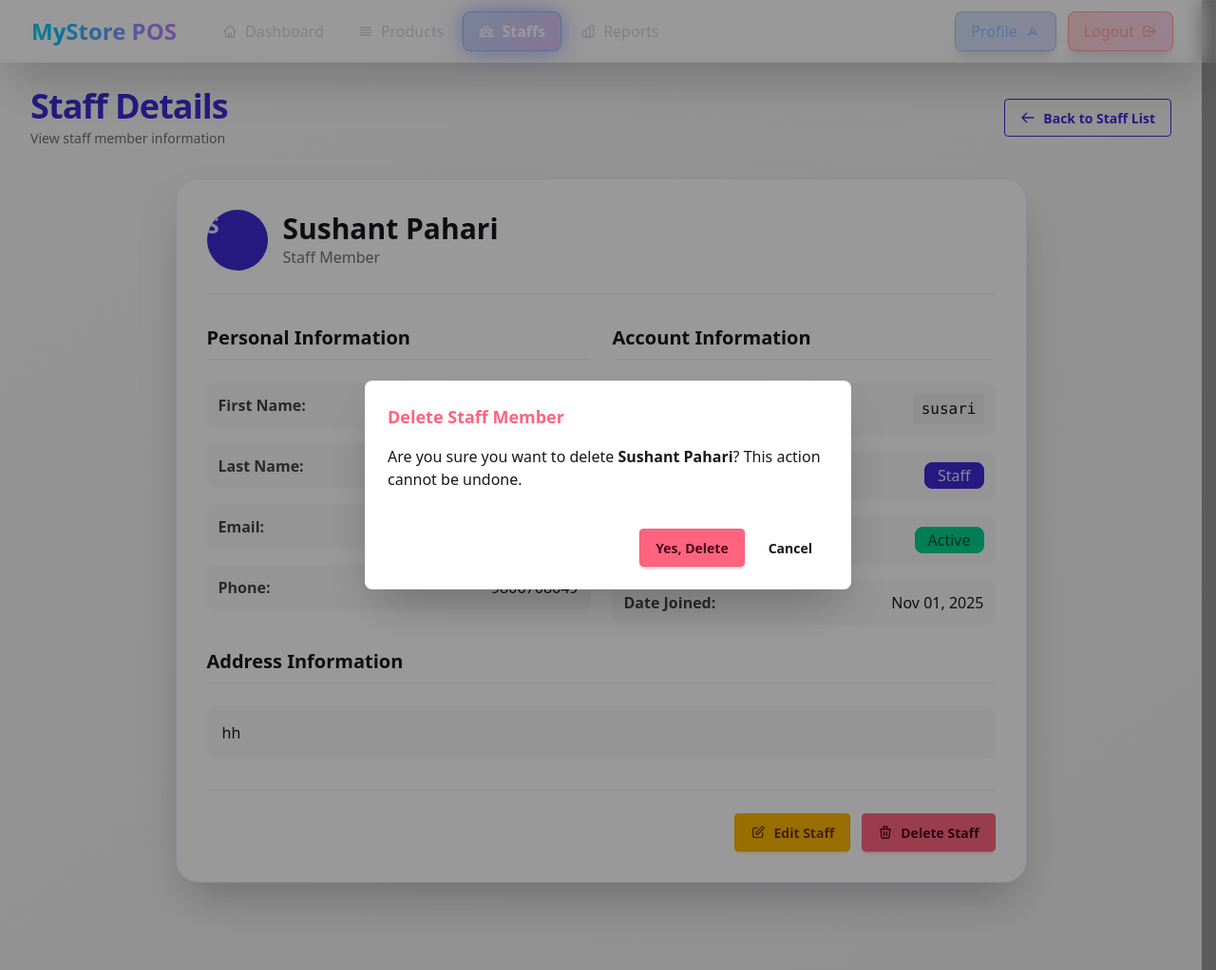
After one commit to Sushant7-codes/FINAL_RETAIL_POS, a Django app: page /shop/staffs/141/ in a window 1280 px wide, after a click on "Delete Staff". The commit adds this page. Shown: the whole page at 95% size. Run offline with Django 5.2, Linux system fonts and the light colour scheme; a user stored in the database is signed in; data comes from the database, SQL or seed files in the repository; both versions use the stored data as it was after the commit; some libraries are stand-ins or nearby versions.

Commit message:
made changes to sending email to staffs after registration and made the view edit and delete properly work for the staffs

```diff
--- /dev/null
+++ b/shop/templates/shop/staffs-detail.html
@@ -0,0 +1,170 @@
+{% extends 'base.html' %}
+{% load form_extras %}
+
+{% block title %}Staff Details{% endblock title %}
+
+{% block content %}
+<main class="min-h-screen flex flex-col p-4 md:p-8 w-full bg-gradient-to-br from-base-200 to-base-300 pt-16 mt-15">
+
+    <!-- Messages -->
+    {% if messages %}
+    <div class="fixed top-5 right-5 z-50 space-y-2">
+        {% for message in messages %}
+            {% if message.level == DEFAULT_MESSAGE_LEVELS.ERROR %}
+                <div class="alert alert-error alert-soft shadow-lg text-white px-4 py-2 rounded-md" role="alert">
+                    <span>{{ message }}</span>
+                </div>
+            {% else %}
+                <div class="alert shadow-lg bg-green-600 text-white px-4 py-2 rounded-md toast-message" role="alert">
+                    <span>{{ message }}</span>
+                </div>
+            {% endif %}
+        {% endfor %}
+    </div>
+    <script>
+        setTimeout(() => {
+            document.querySelectorAll('.toast-message').forEach(toast => toast.remove());
+        }, 6000);
+    </script>
+    {% endif %}
+
+    <!-- Page Header -->
+    <div class="flex flex-col md:flex-row justify-between items-start md:items-center mb-8 gap-4">
+        <div>
+            <h1 class="text-4xl font-extrabold text-primary mb-1 tracking-tight">Staff Details</h1>
+            <p class="text-base-content/60 text-sm">View staff member information</p>
+        </div>
+        <div class="flex gap-2">
+            <a href="{% url 'shop:staffs' %}" class="btn btn-outline btn-primary gap-2">
+                <svg xmlns="http://www.w3.org/2000/svg" class="h-4 w-4" fill="none" viewBox="0 0 24 24" stroke="currentColor">
+                    <path stroke-linecap="round" stroke-linejoin="round" stroke-width="2" d="M10 19l-7-7m0 0l7-7m-7 7h18" />
+                </svg>
+                Back to Staff List
+            </a>
+        </div>
+    </div>
+
+    <!-- Staff Details Card -->
+    <div class="max-w-4xl mx-auto w-full">
+        <div class="shadow-2xl rounded-3xl p-8 bg-base-100 border border-primary/10">
+            <!-- Header -->
+            <div class="flex items-center gap-4 mb-8 pb-6 border-b border-base-300">
+                <div class="avatar placeholder">
+                    <div class="bg-primary text-primary-content rounded-full w-16 h-16 text-2xl font-bold">
+                        <span>{{ staff.get_full_name|slice:":1"|upper }}</span>
+                    </div>
+                </div>
+                <div>
+                    <h2 class="text-3xl font-bold text-base-content">{{ staff.get_full_name }}</h2>
+                    <p class="text-base-content/60">Staff Member</p>
+                </div>
+            </div>
+
+            <!-- Details Grid -->
+            <div class="grid grid-cols-1 md:grid-cols-2 gap-6">
+                <!-- Personal Information -->
+                <div class="space-y-6">
+                    <h3 class="text-xl font-semibold text-base-content border-b border-base-300 pb-2">Personal Information</h3>
+
+                    <div class="space-y-4">
+                        <div class="flex justify-between items-center p-3 bg-base-200 rounded-lg">
+                            <span class="font-semibold text-base-content/80">First Name:</span>
+                            <span class="text-base-content font-medium">{{ staff.first_name }}</span>
+                        </div>
+
+                        <div class="flex justify-between items-center p-3 bg-base-200 rounded-lg">
+                            <span class="font-semibold text-base-content/80">Last Name:</span>
+                            <span class="text-base-content font-medium">{{ staff.last_name }}</span>
+                        </div>
+
+                        <div class="flex justify-between items-center p-3 bg-base-200 rounded-lg">
+                            <span class="font-semibold text-base-content/80">Email:</span>
+                            <span class="text-base-content font-medium">{{ staff.email|default:"Not provided" }}</span>
+                        </div>
+
+                        <div class="flex justify-between items-center p-3 bg-base-200 rounded-lg">
+                            <span class="font-semibold text-base-content/80">Phone:</span>
+                            <span class="text-base-content font-medium">{{ staff.phone_number|default:"Not provided" }}</span>
+                        </div>
+                    </div>
+                </div>
+
+                <!-- Account Information -->
+                <div class="space-y-6">
+                    <h3 class="text-xl font-semibold text-base-content border-b border-base-300 pb-2">Account Information</h3>
+
+                    <div class="space-y-4">
+                        <div class="flex justify-between items-center p-3 bg-base-200 rounded-lg">
+                            <span class="font-semibold text-base-content/80">Username:</span>
+                            <span class="font-mono text-base-content font-medium bg-base-300 px-2 py-1 rounded">{{ staff.username }}</span>
+                        </div>
+
+                        <div class="flex justify-between items-center p-3 bg-base-200 rounded-lg">
+                            <span class="font-semibold text-base-content/80">Role:</span>
+                            <span class="badge badge-primary badge-lg">{{ staff.get_role_display }}</span>
+                        </div>
+
+                        <div class="flex justify-between items-center p-3 bg-base-200 rounded-lg">
+                            <span class="font-semibold text-base-content/80">Staff Status:</span>
+                            <span class="badge {% if staff.is_staff %}badge-success{% else %}badge-error{% endif %} badge-lg">
+                                {% if staff.is_staff %}Active{% else %}Inactive{% endif %}
+                            </span>
+                        </div>
+
+                        <div class="flex justify-between items-center p-3 bg-base-200 rounded-lg">
+                            <span class="font-semibold text-base-content/80">Date Joined:</span>
+                            <span class="text-base-content font-medium">{{ staff.date_joined|date:"M d, Y" }}</span>
+                        </div>
+                    </div>
+                </div>
+
+                <!-- Address Information -->
+                <div class="md:col-span-2 space-y-6">
+                    <h3 class="text-xl font-semibold text-base-content border-b border-base-300 pb-2">Address Information</h3>
+
+                    <div class="p-4 bg-base-200 rounded-lg">
+                        <p class="text-base-content font-medium">
+                            {{ staff.address|default:"No address provided"|linebreaksbr }}
+                        </p>
+                    </div>
+                </div>
+            </div>
+
+            <!-- Action Buttons -->
+            <div class="flex gap-3 justify-end mt-8 pt-6 border-t border-base-300">
+                <a href="{% url 'shop:staff_update' staff.id %}" class="btn btn-warning gap-2">
+                    <svg xmlns="http://www.w3.org/2000/svg" class="h-4 w-4" fill="none" viewBox="0 0 24 24" stroke="currentColor">
+                        <path stroke-linecap="round" stroke-linejoin="round" stroke-width="2" d="M11 5H6a2 2 0 00-2 2v11a2 2 0 002 2h11a2 2 0 002-2v-5m-1.414-9.414a2 2 0 112.828 2.828L11.828 15H9v-2.828l8.586-8.586z" />
+                    </svg>
+                    Edit Staff
+                </a>
+                <button onclick="document.getElementById('delete_modal').showModal()" class="btn btn-error gap-2">
+                    <svg xmlns="http://www.w3.org/2000/svg" class="h-4 w-4" fill="none" viewBox="0 0 24 24" stroke="currentColor">
+                        <path stroke-linecap="round" stroke-linejoin="round" stroke-width="2" d="M19 7l-.867 12.142A2 2 0 0116.138 21H7.862a2 2 0 01-1.995-1.858L5 7m5 4v6m4-6v6m1-10V4a1 1 0 00-1-1h-4a1 1 0 00-1 1v3M4 7h16" />
+                    </svg>
+                    Delete Staff
+                </button>
+            </div>
+        </div>
+    </div>
+
+    <!-- Delete Confirmation Modal -->
+    <dialog id="delete_modal" class="modal">
+        <div class="modal-box">
+            <h3 class="font-bold text-lg text-error">Delete Staff Member</h3>
+            <p class="py-4">Are you sure you want to delete <strong>{{ staff.get_full_name }}</strong>? This action cannot be undone.</p>
+            <div class="modal-action">
+                <form method="POST" action="{% url 'shop:staff_delete' staff.id %}">
+                    {% csrf_token %}
+                    <button type="submit" class="btn btn-error">Yes, Delete</button>
+                </form>
+                <button onclick="document.getElementById('delete_modal').close()" class="btn btn-ghost">Cancel</button>
+            </div>
+        </div>
+        <form method="dialog" class="modal-backdrop">
+            <button>close</button>
+        </form>
+    </dialog>
+
+</main>
+{% endblock %}
--- a/shop/urls.py
+++ b/shop/urls.py
@@ -17,4 +17,7 @@ urlpatterns = [
     path("price/<pk>/update/", views.price_update, name="price_update"),
 
     path("staffs/", views.staffs, name="staffs"),
+    path('staffs/<int:pk>/', views.staff_detail, name='staff_detail'),
+    path('staffs/<int:pk>/update/', views.staff_update, name='staff_update'),
+    path('staffs/<int:pk>/delete/', views.staff_delete, name='staff_delete'),
 ]
--- a/shop/views.py
+++ b/shop/views.py
@@ -1,4 +1,4 @@
-from django.shortcuts import render, redirect
+from django.shortcuts import render, redirect,get_object_or_404
 from django.views.decorators.http import require_http_methods
 from django.contrib.auth.decorators import login_required
 from django.urls import reverse_lazy
@@ -9,6 +9,8 @@ from shop.models import Item,Price
 from django.urls import reverse
 from urllib.parse import urlencode
 import random
+import secrets
+import string
 
 from accounts.models import CustomUser
 from shop.forms import(
@@ -16,12 +18,14 @@ from shop.forms import(
     ItemForm,
     PriceForm,
     StaffRegistrationForm,
+    StaffUpdateForm,
 )
 # from shop.models import Fee, Grade, TempCSVFile
 # from shop.background_tasks import bulk_create_students_from_csv
 from shop.filters import StaffFilter
 
-
+from django.core.mail import send_mail
+from django.conf import settings
 from django.core.paginator import Paginator
 
 
@@ -257,11 +261,62 @@ def staffs(request):
                 username = f"{base_username}{counter}"
                 counter += 1
 
+            # --- Generate secure random password ---
+            alphabet = string.ascii_letters + string.digits
+            password = ''.join(secrets.choice(alphabet) for i in range(8))
+
             staff.username = username
             staff.is_staff = True
+            staff.set_password(password)  # Set the random password
             staff.save()
 
-            messages.success(request, f"Staff registered successfully! Username: {staff.username}")
+            # --- Send email with credentials ---
+            try:
+                # Get shop name for the email
+                shop_name = request.user.shop.name if hasattr(request.user, 'shop') else "Our Shop"
+
+                send_mail(
+                    f'Welcome to {shop_name} - Your POS System Credentials',
+                    f'''
+Dear {staff.first_name} {staff.last_name},
+
+Your account has been created for the {shop_name} POS system.
+
+Here are your login credentials:
+
+🔐 Username: {username}
+🔑 Password: {password}
+🌐 Login URL: {request.build_absolute_uri('/accounts/login/')}
+
+Important Security Notes:
+• Keep your credentials secure
+• Do not share your password with anyone
+
+If you have any issues, please contact your administrator.
+
+Best regards,
+{shop_name} Management
+                    ''',
+                    settings.DEFAULT_FROM_EMAIL,
+                    [staff.email],
+                    fail_silently=False,
+                )
+
+                messages.success(
+                    request,
+                    f"✅ Staff registered successfully! Login credentials have been sent to {staff.email}"
+                )
+
+            except Exception as e:
+                # If email fails, show credentials to admin
+                messages.success(
+                    request,
+                    f"✅ Staff registered successfully!<br>"
+                    f"<strong>Username:</strong> {username}<br>"
+                    f"<strong>Password:</strong> {password}<br>"
+                    f"<em>Email sending failed. Please share these credentials securely with the staff member.</em>"
+                )
+
             return redirect(request.path)
     else:
         form = StaffRegistrationForm(request=request)
@@ -286,3 +341,54 @@ def staffs(request):
     }
 
     return render(request, "shop/staffs.html", context)
+
+
+
+@login_required
+def staff_detail(request, pk):
+    """View staff details (read-only)"""
+    staff = get_object_or_404(CustomUser, id=pk, role=CustomUser.Roles.STAFF)
+
+    context = {
+        'staff': staff,
+    }
+    return render(request, 'shop/staffs-detail.html', context)
+
+
+@login_required
+def staff_update(request, pk):
+    """Update staff information"""
+    staff = get_object_or_404(CustomUser, id=pk, role=CustomUser.Roles.STAFF)
+
+    if request.method == "POST":
+        form = StaffUpdateForm(request.POST, request.FILES, instance=staff, request=request)
+        if form.is_valid():
+            form.save()
+            messages.success(request, "Staff information updated successfully!")
+            return redirect('shop:staffs')
+        else:
+            messages.error(request, "Please correct the errors below.")
+    else:
+        form = StaffUpdateForm(instance=staff, request=request)
+
+    context = {
+        "form": form,
+        "staff": staff,
+    }
+    return render(request, "shop/staffs-update.html", context)
+
+
+@login_required
+def staff_delete(request, pk):
+    """Delete staff member"""
+    staff = get_object_or_404(CustomUser, id=pk, role=CustomUser.Roles.STAFF)
+
+    if request.method == "POST":
+        staff_name = staff.get_full_name()
+        staff.delete()
+        messages.success(request, f"Staff member {staff_name} has been deleted successfully!")
+        return redirect('shop:staffs')
+
+    # If not POST, return error
+    messages.error(request, "Invalid request method.")
+    return redirect('shop:staffs')
--- a/theme/static/css/dist/styles.css
+++ b/theme/static/css/dist/styles.css
@@ -74,6 +74,8 @@
     --spacing: 0.25rem;
     --container-md: 28rem;
     --container-lg: 32rem;
+    --container-2xl: 42rem;
+    --container-4xl: 56rem;
     --container-5xl: 64rem;
     --container-7xl: 80rem;
     --text-xs: 0.75rem;
@@ -262,6 +264,49 @@
   }
 }
 @layer utilities {
+  .modal {
+    pointer-events: none;
+    visibility: hidden;
+    position: fixed;
+    inset: calc(0.25rem * 0);
+    margin: calc(0.25rem * 0);
+    display: grid;
+    height: 100%;
+    max-height: none;
+    width: 100%;
+    max-width: none;
+    align-items: center;
+    justify-items: center;
+    background-color: transparent;
+    padding: calc(0.25rem * 0);
+    color: inherit;
+    overflow-x: hidden;
+    transition: translate 0.3s ease-out, visibility 0.3s allow-discrete, background-color 0.3s ease-out, opacity 0.1s ease-out;
+    overflow-y: hidden;
+    overscroll-behavior: contain;
+    z-index: 999;
+    scrollbar-gutter: auto;
+  }
+  .modal::backdrop {
+    display: none;
+  }
+  .modal.modal-open, .modal[open], .modal:target {
+    pointer-events: auto;
+    visibility: visible;
+    opacity: 100%;
+    background-color: oklch(0% 0 0/ 0.4);
+  }
+  .modal.modal-open .modal-box, .modal[open] .modal-box, .modal:target .modal-box {
+    translate: 0 0;
+    scale: 1;
+    opacity: 1;
+  }
+  @starting-style {
+    .modal.modal-open, .modal[open], .modal:target {
+      visibility: hidden;
+      opacity: 0%;
+    }
+  }
   .menu {
     display: flex;
     width: fit-content;
@@ -1347,11 +1398,45 @@
     --btn-shadow: 0 0 0 0 oklch(0% 0 0/0), 0 0 0 0 oklch(0% 0 0/0);
     isolation: isolate;
   }
+  .modal-backdrop {
+    grid-column-start: 1;
+    grid-row-start: 1;
+    display: grid;
+    align-self: stretch;
+    justify-self: stretch;
+    color: transparent;
+    z-index: -1;
+  }
+  .modal-backdrop button {
+    cursor: pointer;
+  }
+  .z-10 {
+    z-index: 10;
+  }
   .z-30 {
     z-index: 30;
   }
   .z-50 {
     z-index: 50;
+  }
+  .modal-box {
+    grid-column-start: 1;
+    grid-row-start: 1;
+    max-height: 100vh;
+    width: calc(11/12 * 100%);
+    max-width: 32rem;
+    background-color: var(--color-base-100);
+    padding: calc(0.25rem * 6);
+    transition: translate 0.3s ease-out, scale 0.3s ease-out, opacity 0.2s ease-out 0.05s, box-shadow 0.3s ease-out;
+    border-top-left-radius: var(--modal-tl, var(--radius-box));
+    border-top-right-radius: var(--modal-tr, var(--radius-box));
+    border-bottom-left-radius: var(--modal-bl, var(--radius-box));
+    border-bottom-right-radius: var(--modal-br, var(--radius-box));
+    scale: 95%;
+    opacity: 0;
+    box-shadow: oklch(0% 0 0/ 0.25) 0px 25px 50px -12px;
+    overflow-y: auto;
+    overscroll-behavior: contain;
   }
   .filter {
     display: flex;
@@ -1452,6 +1537,12 @@
   .join-item:where(*:is(:disabled, [disabled], .btn-disabled)) {
     border-width: var(--border, 1px) 0 var(--border, 1px) var(--border, 1px);
   }
+  .modal-action {
+    margin-top: calc(0.25rem * 6);
+    display: flex;
+    justify-content: flex-end;
+    gap: calc(0.25rem * 2);
+  }
   .-mt-10 {
     margin-top: calc(var(--spacing) * -10);
   }
@@ -1472,6 +1563,9 @@
   }
   .mt-6 {
     margin-top: calc(var(--spacing) * 6);
+  }
+  .mt-8 {
+    margin-top: calc(var(--spacing) * 8);
   }
   .mt-10 {
     margin-top: calc(var(--spacing) * 10);
@@ -1813,6 +1910,12 @@
   }
   .w-full {
     width: 100%;
+  }
+  .max-w-2xl {
+    max-width: var(--container-2xl);
+  }
+  .max-w-4xl {
+    max-width: var(--container-4xl);
   }
   .max-w-5xl {
     max-width: var(--container-5xl);
@@ -1917,6 +2020,9 @@
   .justify-center {
     justify-content: center;
   }
+  .justify-end {
+    justify-content: flex-end;
+  }
   .gap-1 {
     gap: calc(var(--spacing) * 1);
   }
@@ -1969,6 +2075,11 @@
     margin-block-start: calc(calc(var(--spacing) * 5) * var(--tw-space-y-reverse));
     margin-block-end: calc(calc(var(--spacing) * 5) * calc(1 - var(--tw-space-y-reverse)));
   }
+  :where(.space-y-6 > :not(:last-child)) {
+    --tw-space-y-reverse: 0;
+    margin-block-start: calc(calc(var(--spacing) * 6) * var(--tw-space-y-reverse));
+    margin-block-end: calc(calc(var(--spacing) * 6) * calc(1 - var(--tw-space-y-reverse)));
+  }
   :where(.space-y-10 > :not(:last-child)) {
     --tw-space-y-reverse: 0;
     margin-block-start: calc(calc(var(--spacing) * 10) * var(--tw-space-y-reverse));
@@ -2183,6 +2308,9 @@
       background-color: color-mix(in oklab, var(--color-base-200) 50%, transparent);
     }
   }
+  .bg-base-300 {
+    background-color: var(--color-base-300);
+  }
   .bg-blue-50 {
     background-color: var(--color-blue-50);
   }
@@ -2480,6 +2616,9 @@
   .py-3 {
     padding-block: calc(var(--spacing) * 3);
   }
+  .py-4 {
+    padding-block: calc(var(--spacing) * 4);
+  }
   .py-12 {
     padding-block: calc(var(--spacing) * 12);
   }
@@ -2489,6 +2628,9 @@
   .pt-4 {
     padding-top: calc(var(--spacing) * 4);
   }
+  .pt-6 {
+    padding-top: calc(var(--spacing) * 6);
+  }
   .pt-16 {
     padding-top: calc(var(--spacing) * 16);
   }
@@ -2497,6 +2639,9 @@
   }
   .pb-1 {
     padding-bottom: calc(var(--spacing) * 1);
+  }
+  .pb-2 {
+    padding-bottom: calc(var(--spacing) * 2);
   }
   .pb-6 {
     padding-bottom: calc(var(--spacing) * 6);
@@ -2868,6 +3020,10 @@
   .badge-primary {
     --badge-color: var(--color-primary);
     --badge-fg: var(--color-primary-content);
+  }
+  .badge-success {
+    --badge-color: var(--color-success);
+    --badge-fg: var(--color-success-content);
   }
   .btn-error {
     --btn-color: var(--color-error);
@@ -3255,6 +3426,23 @@
       line-height: var(--tw-leading, var(--text-xl--line-height));
     }
   }
+  @media (width >= 40rem) {
+    .sm\:btn-sm {
+      --fontsize: 0.75rem;
+      --btn-p: 0.75rem;
+      --size: calc(var(--size-field, 0.25rem) * 8);
+    }
+  }
+  @media (width >= 48rem) {
+    .md\:col-span-2 {
+      grid-column: span 2 / span 2;
+    }
+  }
+  @media (width >= 48rem) {
+    .md\:table-cell {
+      display: table-cell;
+    }
+  }
   @media (width >= 48rem) {
     .md\:grid-cols-2 {
       grid-template-columns: repeat(2, minmax(0, 1fr));
```
Also changed, not shown: other parts of theme/static/css/dist/styles.css (+63 -0 lines), shop/forms.py (+28 -7 lines), shop/templates/shop/staffs-update.html (added, +99 -0 lines), shop/templates/shop/staffs.html (+34 -5 lines), db.sqlite3, media/profile_pics/confused.jpg (added).
